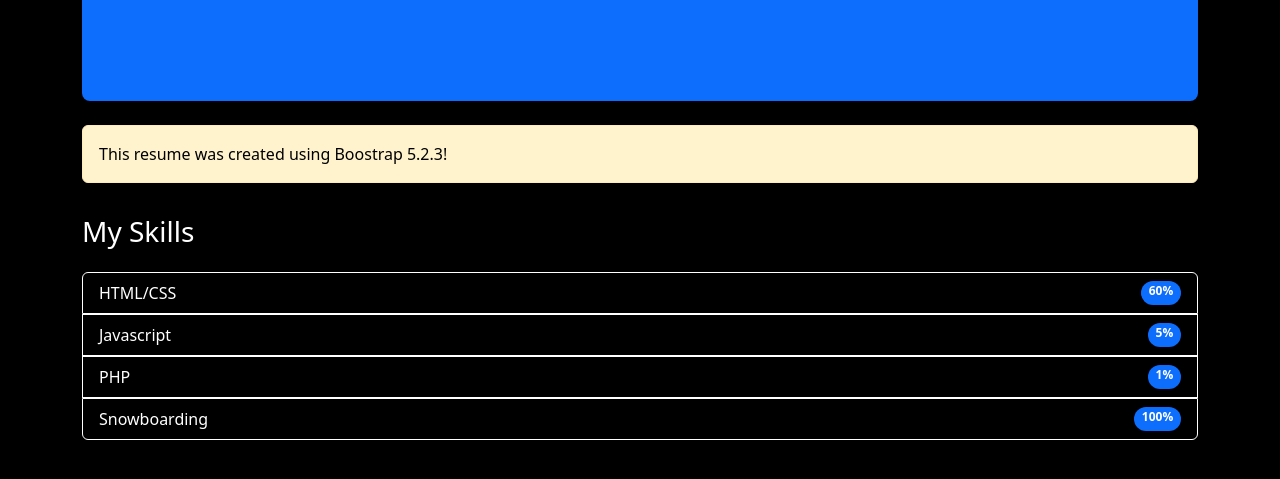
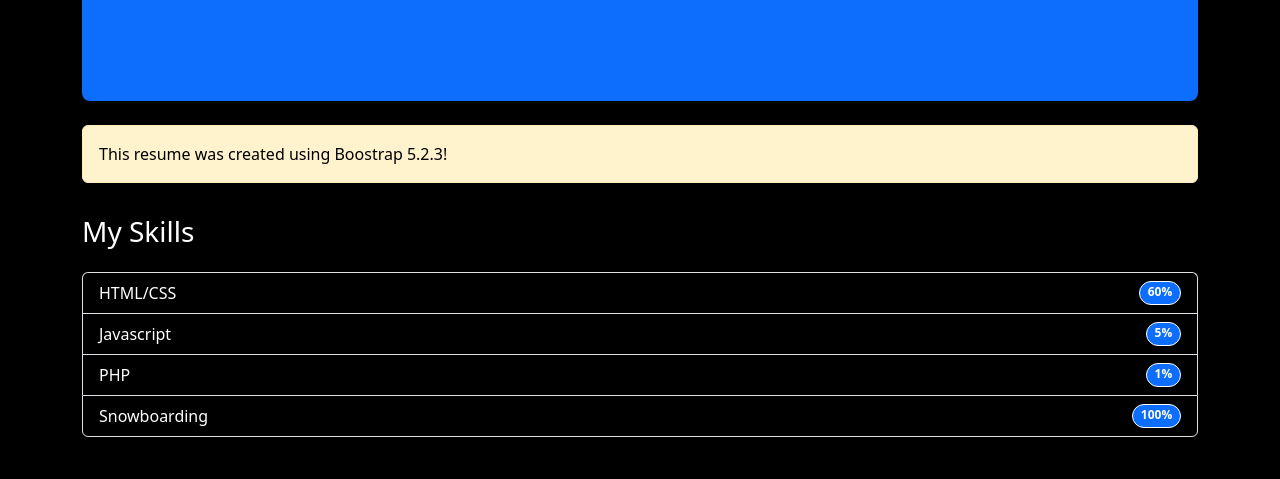
Before and after one commit to cmendi/bootstrap-resume, a plain HTML site: page index.html in a window 1280 px wide. Shown: the part 213-692 px from the top of the page. Drawn offline with nearby package versions, Linux system fonts and the light colour scheme.

Commit message:
fixed up boarders

```diff
--- a/index.html
+++ b/index.html
@@ -28,28 +28,36 @@
       <div class="row ms-0">
         <ul class="list-group">
           <li
-            class="list-group-item bg-black text-white border border-white d-flex justify-content-between"
+            class="list-group-item bg-black text-white border border-grey d-flex justify-content-between border-bottom-0"
           >
             HTML/CSS
-            <span class="badge rounded-pill bg-primary">60%</span>
+            <span class="badge rounded-pill bg-primary border border-white"
+              >60%</span
+            >
           </li>
           <li
-            class="list-group-item bg-black text-white border border-white d-flex justify-content-between"
+            class="list-group-item bg-black text-white border border-grey d-flex justify-content-between border-bottom-0"
           >
             Javascript
-            <span class="badge rounded-pill bg-primary">5%</span>
+            <span class="badge rounded-pill bg-primary border border-white"
+              >5%</span
+            >
           </li>
           <li
-            class="list-group-item bg-black text-white border border-white d-flex justify-content-between"
+            class="list-group-item bg-black text-white border border-grey d-flex justify-content-between border-bottom-0"
           >
             PHP
-            <span class="badge rounded-pill bg-primary">1%</span>
+            <span class="badge rounded-pill bg-primary border border-white"
+              >1%</span
+            >
           </li>
           <li
-            class="list-group-item bg-black text-white border border-white d-flex justify-content-between"
+            class="list-group-item bg-black text-white border border-grey d-flex justify-content-between"
           >
             Snowboarding
-            <span class="badge rounded-pill bg-primary">100%</span>
+            <span class="badge rounded-pill bg-primary border border-white"
+              >100%</span
+            >
           </li>
         </ul>
       </div>
```
